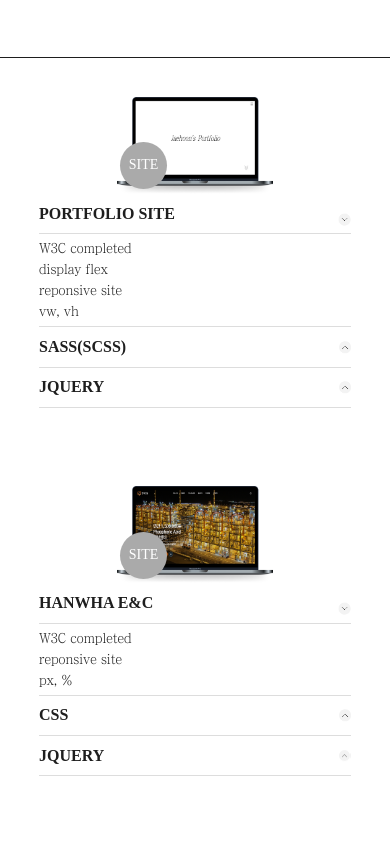
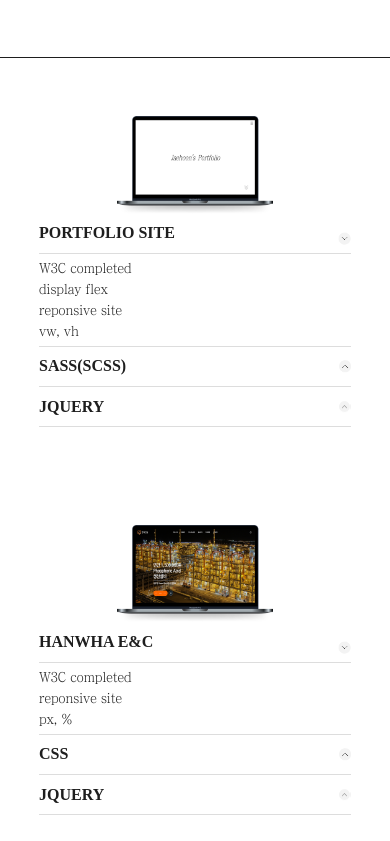
Before and after one commit to jungjaehoon3154/project03, a plain HTML site: page index.html in a window 390 px wide. Shown: the part 2232-3073 px from the top of the page. Drawn offline with Linux system fonts and the light colour scheme; a web font is replaced by a local one.

Commit message:
2021-07-28

```diff
--- a/css/main.scss
+++ b/css/main.scss
@@ -613,27 +613,11 @@
   .right {
     position: relative;
     flex-basis: auto;
+    padding-top: 5vw;
 
     img {
       width: 40vw;
       height: 25vw;
-    }
-
-    a {
-      position: absolute;
-      bottom: 0;
-      left: 5%;
-      background: #aaa;
-      color: #fff;
-      border-radius: 50%;
-      display: block;
-      width: 7vw;
-      height: 7vw;
-      font-family: $engFont;
-      font-size: 1.5vw;
-      z-index: 10;
-      text-align: center;
-      line-height: 7vw;
     }
   }
 }
@@ -853,15 +837,6 @@
     justify-content: center;
   }
 
-  .project_box .right a {
-    width: 10vw;
-    height: 10vw;
-    line-height: 10vw;
-    font-size: 2vw;
-    bottom: 5%;
-    left: 26%;
-  }
-
   .project_box .left strong {
     font-size: 3vw;
   }
@@ -921,13 +896,6 @@
     font-size: 12px;
     padding: 15px 0;
   }
-
-  .project_box .right a {
-    width: 12vw;
-    height: 12vw;
-    line-height: 12vw;
-    font-size: 2.5vw;
-  }
 }
 
 @media (max-width: 600px) {
@@ -940,10 +908,6 @@
   }
 
   .project_box .left .desc p {
-    font-size: 14px;
-  }
-
-  .project_box .right a {
     font-size: 14px;
   }
 
--- a/index.html
+++ b/index.html
@@ -194,8 +194,9 @@
                             </ul>
                         </div>
                         <div class="right fade_left">
-                            <img src="img/portfolio01.jpg" alt="포트폴리오 사이트 목업">
-                            <a href="https://jungjaehoon3154.github.io/project03/index.html" target="_blank" >SITE</a>
+                            <a href="https://jungjaehoon3154.github.io/project03/index.html" target="_blank">
+                                <img src="img/portfolio01.jpg" alt="포트폴리오 사이트 목업">
+                            </a>
                         </div>
                     </div>
                     <div class="project_box fade">
@@ -225,8 +226,9 @@
                             </ul>
                         </div>
                         <div class="right fade_right">
-                            <img src="img/portfolio02.jpg" alt="한화건설 목업">
-                            <a href="https://jungjaehoon3154.github.io/project02/index.html" target="_blank" >SITE</a>
+                            <a href="https://jungjaehoon3154.github.io/project02/index.html" target="_blank">
+                                <img src="img/portfolio02.jpg" alt="한화건설 목업">
+                            </a>
                         </div>
                     </div>
                     <div class="project_box fade">
```
Also changed, not shown: css/main.css, 1 other file.
